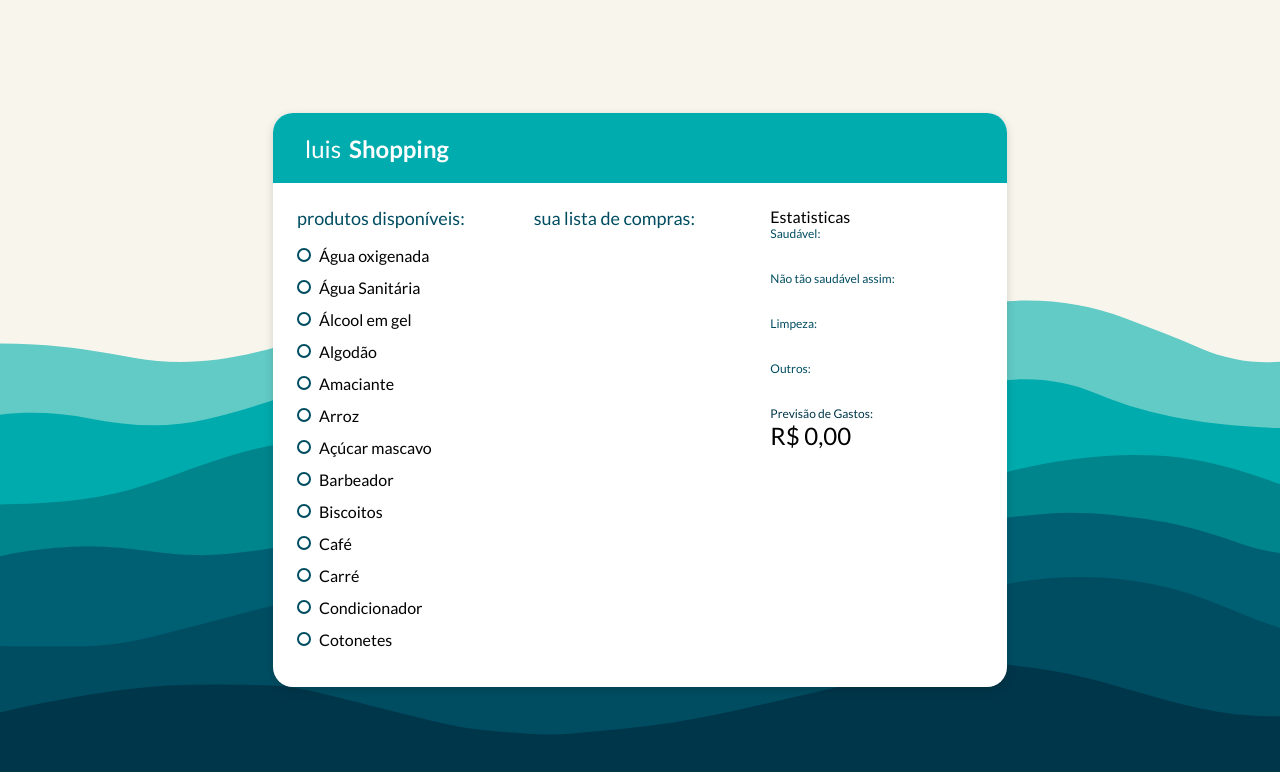
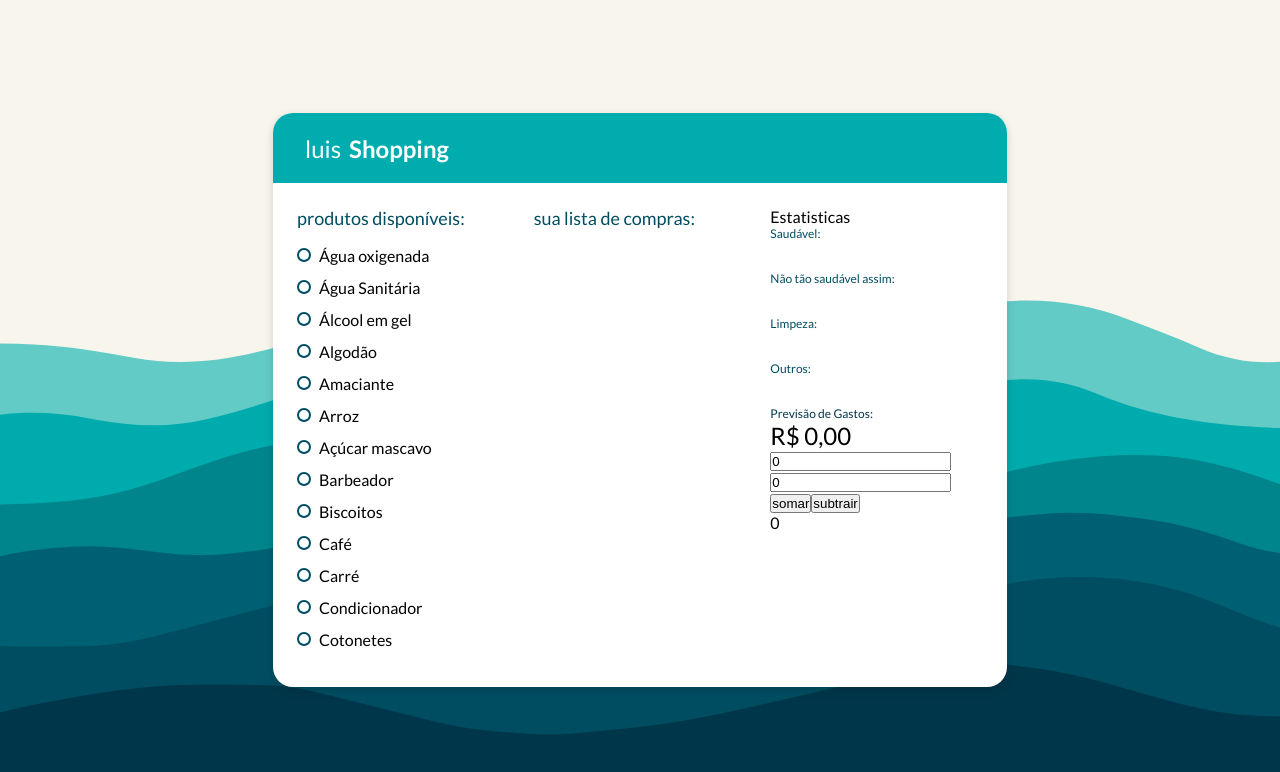
Before and after one commit to lffteclado/Alga-Shopping-React, a React (Create React App) app: page / in a window 1280 px wide. Shown: the top 772 px of the page. Built offline with nearby package versions, Linux system fonts and the light colour scheme.

Commit message:
Implementações do Reducer com o Calculator

```diff
--- a/src/components/App/App.jsx
+++ b/src/components/App/App.jsx
@@ -6,30 +6,31 @@
 import ShoppingList from "../ShoppingList";
 import productMock from '../../mocks/products.json'
 import extractPercentage from "../../utils/extractPercentage";
+import Calculator from "../Calculator/Calculator";
 
-export default function App (){
+export default function App() {
   const colors = ['#62CBC6', '#00ABAD', '#00858C', '#006073', '#004D61']
 
   const [products, setProducts] = useState(productMock.products)
   const [selectedProducts, setSelectedProducts] = useState([])
   const [totalPrice, setTotalPrice] = useState(0)
 
-useEffect(() =>{
+  useEffect(() => {
     const newSelectedProducts = products
       .filter(product => product.checked)
     setSelectedProducts(newSelectedProducts)
   }, [products])
 
-useEffect(() =>{
+  useEffect(() => {
     const total = selectedProducts
       .map(product => product.price)
-                .reduce((a,b) => a + b, 0)
+      .reduce((a, b) => a + b, 0)
     setTotalPrice(total)
   }, [selectedProducts])
 
-function handleToggle(id){
+  function handleToggle(id) {
     const newProduct = products.map(product =>
-    product.id === id ? {...product, checked: !product.checked} : product
+      product.id === id ? { ...product, checked: !product.checked } : product
     )
 
     setProducts(newProduct)
@@ -93,19 +94,22 @@
                 selectedProducts.filter(
                   product => product.tags.includes('others')).length
               )} />
-               <div style={{marginTop: 12}}>
-                  <h2 style={{fontWeight: 400,
+            <div style={{ marginTop: 12 }}>
+              <h2 style={{
+                fontWeight: 400,
                 fontSize: 12,
-                            color: '#00364A'}}>
+                color: '#00364A'
+              }}>
                 Previsão de Gastos:
               </h2>
-                  <div style={{fontSize: 24}}>
-                    {totalPrice.toLocaleString('pt-br',{
+              <div style={{ fontSize: 24 }}>
+                {totalPrice.toLocaleString('pt-br', {
                   minimumFractionDigits: 2,
                   style: 'currency',
                   currency: 'BRL'
                 })}
               </div>
+              <Calculator />
             </div>
           </div>
         }
--- /dev/null
+++ b/src/components/Calculator/Calculator.js
@@ -0,0 +1,44 @@
+import React, { useState } from "react";
+/*Forma obsoleta de trabalhar com o redux*/
+/*import { connect } from 'react-redux'*/
+/*Forma mais recente de trabalhar com Redux*/
+import { useSelector, useDispatch } from 'react-redux'
+import { sum, subtract } from '../../store/Calculator/Calculator.action'
+
+export default function Calculator() {
+    const dispatch = useDispatch()
+    const result = useSelector((state) => state.calculator)
+
+    const [a, setA] = useState(0)
+    const [b, setB] = useState(0)
+
+    return <>
+        <input
+            type="number"
+            placeholder="a"
+            value={a}
+            onChange={(e) => setA(Number(e.target.value))} />
+        <input
+            type="number"
+            placeholder="b"
+            value={b}
+            onChange={(e) => setB(Number(e.target.value))} />
+        <button
+            onClick={() => dispatch(sum(a, b))}
+        >somar</button>
+        <button
+            onClick={() => dispatch(subtract(a, b))}
+        >subtrair</button>
+        <div>
+            {result}
+        </div>
+    </>
+}
+
+/*function mapStateToProps(state){
+    return{
+        result: state.calculator
+    }
+}
+Forma antiga de trabalhar com o Redux
+export default connect(mapStateToProps)(Calculator)*/
--- a/src/store/Calculator/Calculator.reducer.js
+++ b/src/store/Calculator/Calculator.reducer.js
@@ -4,7 +4,7 @@
             return action.payload[0] + action.payload[1]
 
         case 'SUBTRACT':
-            return action.payload[0] + action.payload[1]
+            return action.payload[0] - action.payload[1]
 
         default:
             return state
```
Lines whose indentation alone changed are shown as unchanged.
